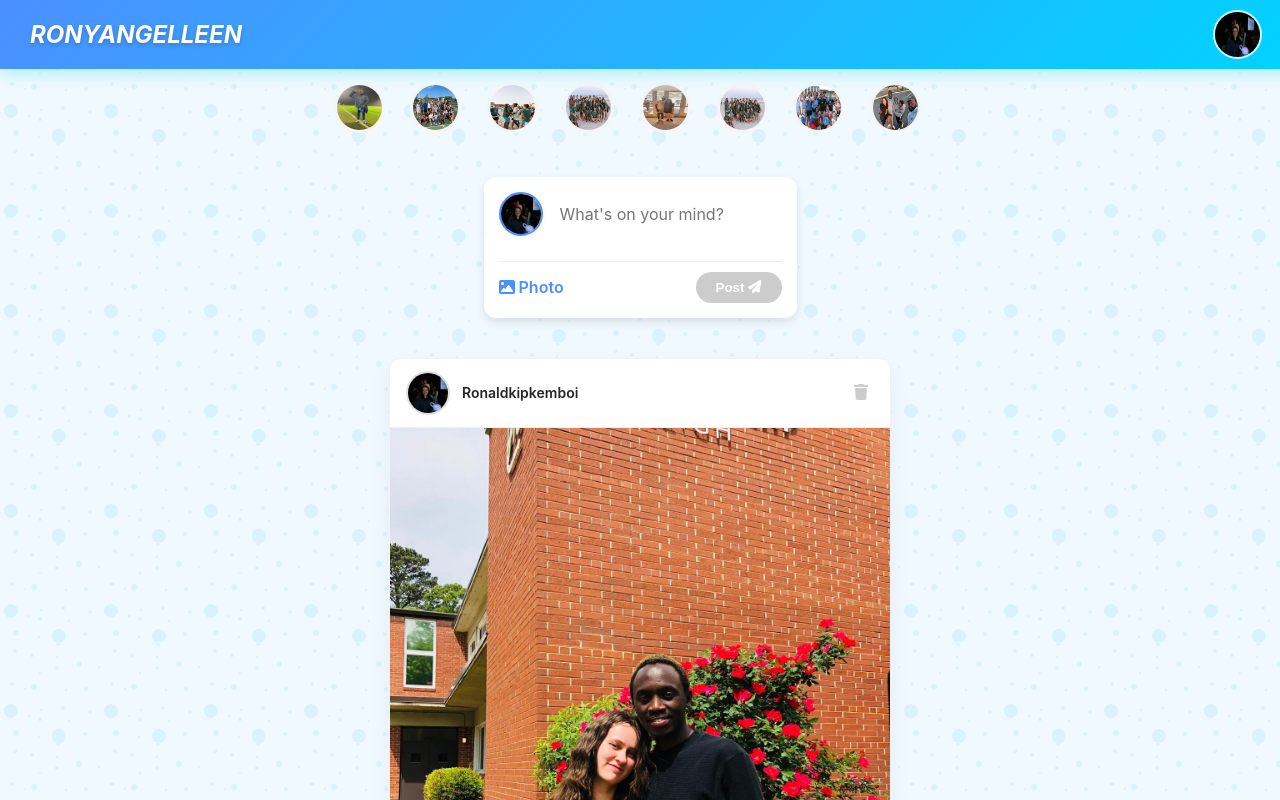
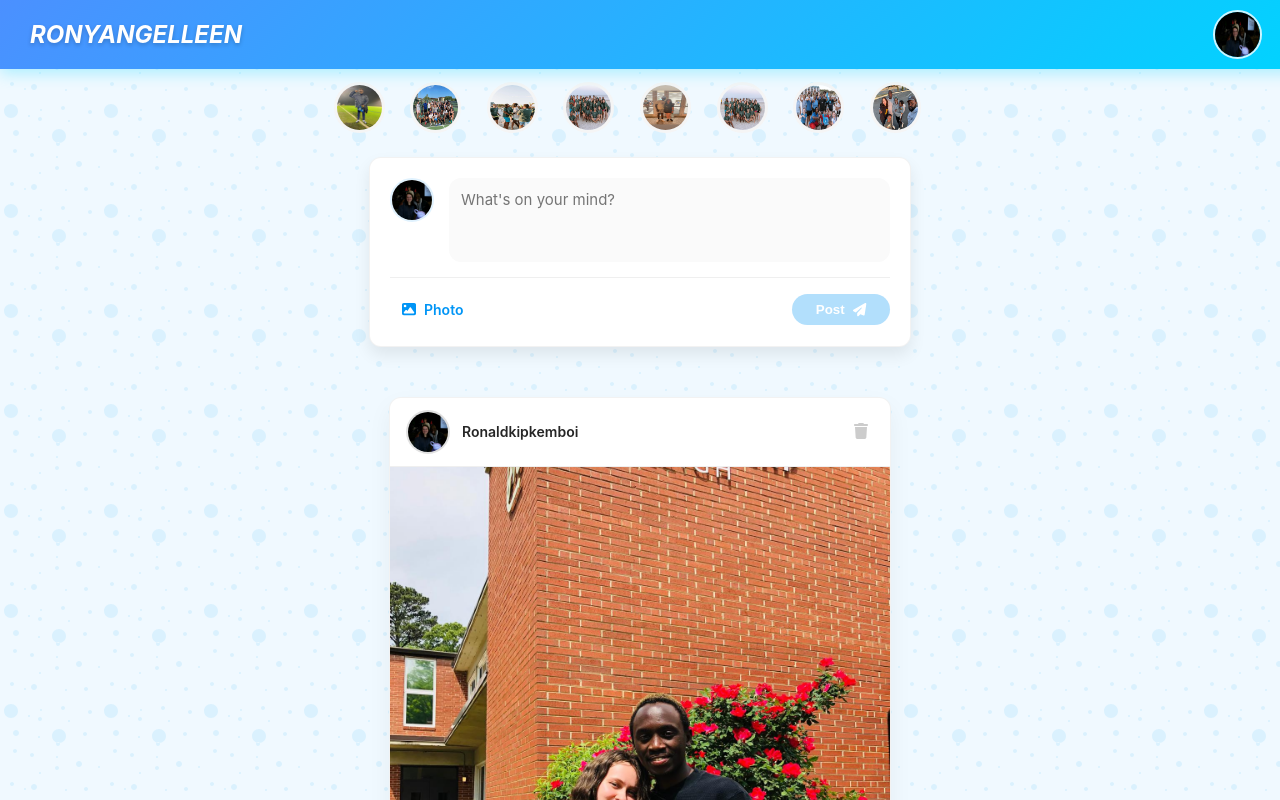
Before and after one commit to rony288/ronygram-app, a React (Create React App) app: page /Home in a window 1280 px wide. Shown: the top 800 px of the page. Built offline with nearby package versions, Linux system fonts and the light colour scheme.

Commit message:
Refactor CreatePost styles for improved layout and design

```diff
--- a/src/components/CreatePost.css
+++ b/src/components/CreatePost.css
@@ -1,15 +1,21 @@
+/* --- 1. The Card Container --- */
 .create-post-card {
     background: white;
     border-radius: 12px;
-    padding: 15px;
-    margin: 20px auto; /* Centers it */
-    max-width: 600px; /* Matches your feed width */
-    box-shadow: 0 4px 10px rgba(0,0,0,0.1);
+    padding: 20px;
+    margin-bottom: 30px;
+    /* Soft shadow to make it float over the pattern */
+    box-shadow: 0 8px 16px rgba(0, 0, 0, 0.08);
+    border: 1px solid rgba(0, 0, 0, 0.05);
+    max-width: 500px; /* Matches feed width */
+    width: 100%;
 }
 
+/* --- 2. Input Area (Avatar + Text) --- */
 .input-group {
     display: flex;
     gap: 15px;
+    margin-bottom: 15px;
 }
 
 .user-avatar-small {
@@ -17,51 +23,96 @@
     height: 40px;
     border-radius: 50%;
     object-fit: cover;
-    border: 2px solid #4b90ff; /* Blue ring */
+    border: 2px solid #e0f2fe; /* Light blue border */
 }
 
-textarea {
+/* Targeting the textarea inside the card */
+.create-post-card textarea {
     width: 100%;
     border: none;
+    resize: none;
+    font-family: inherit;
+    font-size: 15px;
     outline: none;
-    resize: none;
-    font-size: 16px;
-    font-family: inherit;
-    margin-top: 10px;
+    background: #fafafa;
+    padding: 12px;
+    border-radius: 12px;
+    color: #262626;
+    min-height: 60px;
+    transition: all 0.2s;
+}
+
+.create-post-card textarea:focus {
+    background: white;
+    box-shadow: 0 0 0 2px #e0f2fe; /* Blue glow on focus */
+}
+
+/* --- 3. Image Preview --- */
+.image-preview {
+    margin-bottom: 15px;
+    border-radius: 8px;
+    overflow: hidden;
+    border: 1px solid #efefef;
 }
 
 .image-preview img {
     width: 100%;
-    border-radius: 8px;
-    margin-top: 10px;
+    height: auto;
+    display: block;
+    max-height: 300px;
+    object-fit: cover;
 }
 
+/* --- 4. Action Bar (Bottom Buttons) --- */
 .action-bar {
     display: flex;
     justify-content: space-between;
     align-items: center;
-    margin-top: 15px;
-    border-top: 1px solid #eee;
-    padding-top: 10px;
+    padding-top: 15px;
+    border-top: 1px solid #efefef;
 }
 
+/* Photo Upload Button */
 .custom-file-upload {
+    display: inline-flex;
+    align-items: center;
+    gap: 8px;
     cursor: pointer;
-    color: #4b90ff;
+    font-size: 14px;
     font-weight: 600;
+    color: #0095f6; /* Blue text */
+    padding: 8px 12px;
+    border-radius: 8px;
+    transition: background 0.2s;
 }
 
+.custom-file-upload:hover {
+    background-color: #e0f2fe; /* Light blue hover background */
+}
+
+/* Post Button */
 .post-btn {
-    background: linear-gradient(135deg, #4b90ff 0%, #00d4ff 100%);
+    background: linear-gradient(135deg, #4b90ff 0%, #00d4ff 100%); /* Gemini Blue Gradient */
     color: white;
     border: none;
-    padding: 8px 20px;
+    padding: 8px 24px;
     border-radius: 20px;
-    font-weight: bold;
+    font-weight: 600;
     cursor: pointer;
+    display: inline-flex;
+    align-items: center;
+    gap: 8px;
+    transition: transform 0.2s, box-shadow 0.2s;
+    box-shadow: 0 4px 10px rgba(0, 212, 255, 0.3);
+}
+
+.post-btn:hover:not(:disabled) {
+    transform: translateY(-2px);
+    box-shadow: 0 6px 15px rgba(0, 212, 255, 0.5);
 }
 
 .post-btn:disabled {
-    background: #ccc;
+    background: #b2dffc;
     cursor: not-allowed;
+    box-shadow: none;
 }
```
